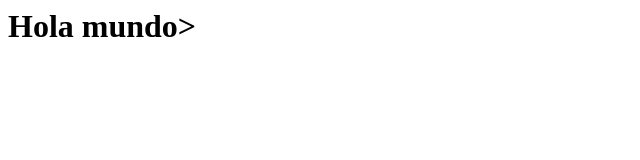
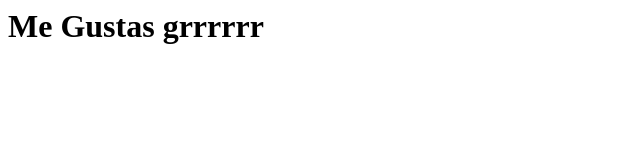
Before and after one commit to Rayito3000/MCqueen, a plain HTML site: page index.html in a window 1280 px wide. Shown: the whole page, without its empty margins (0-640 px from the left). Drawn offline with Linux system fonts and the light colour scheme.

Commit message:
Update index.html

```diff
--- a/index.html
+++ b/index.html
@@ -1,4 +1,4 @@
 <DOCTYPE html>
 <html>
-<h1>Hola mundo>
+<h1>Me Gustas grrrrrr</h1>
 </html>
```
